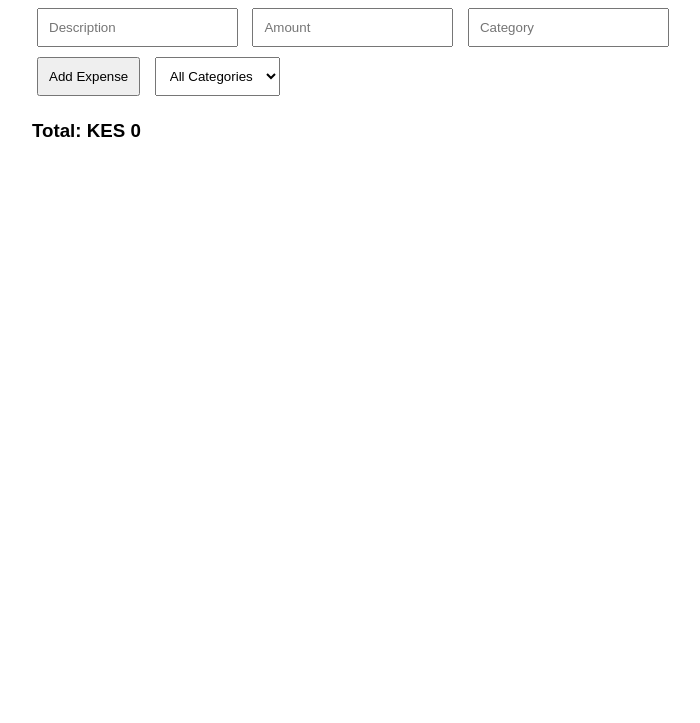
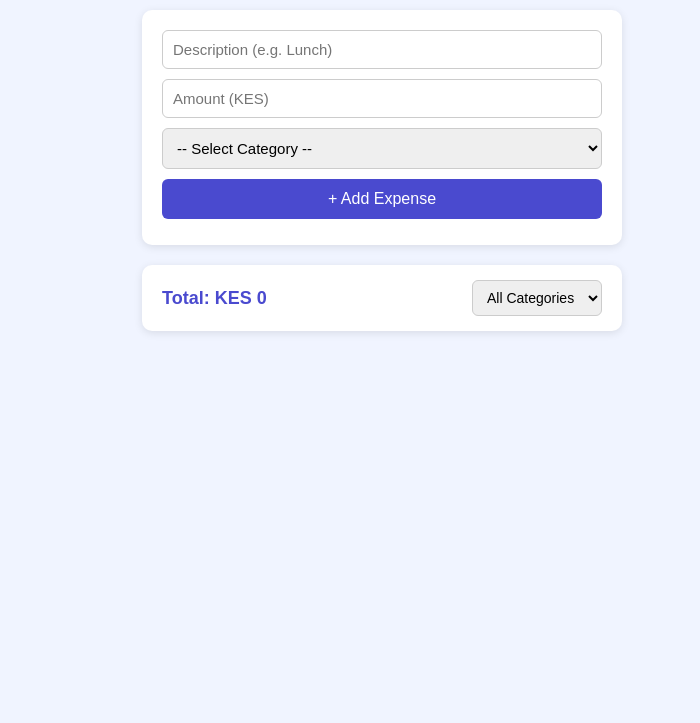
Before and after one commit to Cymi-eng/Expense-Tracker, a plain HTML site: page index.html in a window 1280 px wide. Shown: the part 77-800 px from the top of the page, without its empty margins (258-958 px from the left). Drawn offline with Linux system fonts and the light colour scheme.

Commit message:
add more style at style.css & update index.html

```diff
--- a/index.html
+++ b/index.html
@@ -6,24 +6,40 @@
 </head>
 <body>
 
-    <h1>Expense Tracker</h1>
+    <h1> Expense Tracker</h1>
 
-    <input type="text" id="description" placeholder="Description">
+    <div class="form-box">
+        <input type="text" id="description" placeholder="Description (e.g. Lunch)">
+        <input type="number" id="amount" placeholder="Amount (KES)">
+        <select id="category">
+            <option value="">-- Select Category --</option>
+            <option value="Food"> Food</option>
+            <option value="Transport"> Transport</option>
+            <option value="Shopping">Shopping</option>
+            <option value="Health">Health</option>
+            <option value="Entertainment"> Entertainment</option>
+            <option value="Other"> Other</option>
+        </select>
+        <button id="addBtn">+ Add Expense</button>
+        <p id="errorMsg"></p>
+    </div>
 
-    <input type="number" id="amount" placeholder="Amount">
-
-    <input type="text" id="category" placeholder="Category">
-
-    <button id="addBtn">Add Expense</button>
-
-    <select id="filterCategory">
-        <option value="All">All Categories</option>
-    </select>
-
-    <h3>Total: KES <span id="total">0</span></h3>
+    <div class="summary-box">
+        <h3>Total: KES <span id="total">0.00</span></h3>
+        <select id="filterCategory">
+            <option value="All">All Categories</option>
+            <option value="Food">Food</option>
+            <option value="Transport">Transport</option>
+            <option value="Shopping">Shopping</option>
+            <option value="Health"> Health</option>
+            <option value="Entertainment"> Entertainment</option>
+            <option value="Other"> Other</option>
+        </select>
+    </div>
 
     <ul id="expenseList"></ul>
 
+    <script src="expenseTracker.js"></script>
     <script src="script.js"></script>
 
 </body>
--- a/style.css
+++ b/style.css
@@ -1,23 +1,154 @@
+/* Basic reset */
+* {
+    margin: 0;
+    padding: 0;
+    box-sizing: border-box;
+}
+
 body {
     font-family: Arial, sans-serif;
-    max-width: 700px;
-    margin: 20px auto;
+    background-color: #f0f4ff;
+    padding: 30px 20px;
+    color: #333;
 }
 
-input,
-button,
-select {
-    padding: 10px;
-    margin: 5px;
+h1 {
+    text-align: center;
+    color: #4a4acf;
+    margin-bottom: 25px;
+    font-size: 28px;
 }
 
-ul {
-    list-style: none;
-    padding: 0;
+/* Form box */
+.form-box {
+    background: white;
+    padding: 20px;
+    border-radius: 10px;
+    max-width: 480px;
+    margin: 0 auto 20px auto;
+    box-shadow: 0 2px 8px rgba(0,0,0,0.1);
 }
 
-li {
+.form-box input,
+.form-box select {
+    width: 100%;
     padding: 10px;
-    border: 1px solid #ddd;
-    margin-bottom: 5px;
+    margin-bottom: 10px;
+    border: 1px solid #ccc;
+    border-radius: 6px;
+    font-size: 15px;
 }
+
+.form-box input:focus,
+.form-box select:focus {
+    outline: none;
+    border-color: #4a4acf;
+}
+
+.form-box button {
+    width: 100%;
+    padding: 11px;
+    background-color: #4a4acf;
+    color: white;
+    border: none;
+    border-radius: 6px;
+    font-size: 16px;
+    cursor: pointer;
+}
+
+.form-box button:hover {
+    background-color: #3838b0;
+}
+
+/* Error message */
+#errorMsg {
+    color: red;
+    font-size: 13px;
+    margin-top: 6px;
+}
+
+/* Summary box */
+.summary-box {
+    background: white;
+    padding: 15px 20px;
+    border-radius: 10px;
+    max-width: 480px;
+    margin: 0 auto 20px auto;
+    box-shadow: 0 2px 8px rgba(0,0,0,0.1);
+    display: flex;
+    justify-content: space-between;
+    align-items: center;
+}
+
+.summary-box h3 {
+    font-size: 18px;
+    color: #4a4acf;
+}
+
+.summary-box select {
+    padding: 8px 10px;
+    border: 1px solid #ccc;
+    border-radius: 6px;
+    font-size: 14px;
+    cursor: pointer;
+}
+
+/* Expense list */
+#expenseList {
+    list-style: none;
+    max-width: 480px;
+    margin: 0 auto;
+}
+
+#expenseList li {
+    background: white;
+    padding: 12px 15px;
+    margin-bottom: 10px;
+    border-radius: 8px;
+    box-shadow: 0 1px 5px rgba(0,0,0,0.08);
+    display: flex;
+    justify-content: space-between;
+    align-items: center;
+}
+
+.expense-info span {
+    display: block;
+}
+
+.expense-desc {
+    font-weight: bold;
+    font-size: 15px;
+}
+
+.expense-category {
+    font-size: 12px;
+    color: #888;
+    margin-top: 2px;
+}
+
+.expense-amount {
+    font-weight: bold;
+    color: #4a4acf;
+    font-size: 15px;
+}
+
+.delete-btn {
+    background: none;
+    border: none;
+    color: #e53935;
+    font-size: 18px;
+    cursor: pointer;
+    margin-left: 10px;
+}
+
+.delete-btn:hover {
+    color: #b71c1c;
+}
+
+/* Empty message */
+.empty-msg {
+    text-align: center;
+    color: #aaa;
+    font-size: 14px;
+    padding: 20px 0;
+}
```
